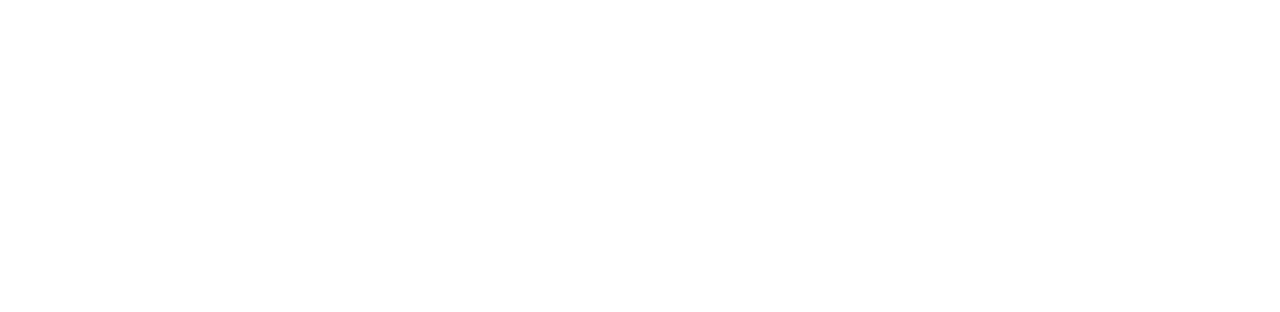
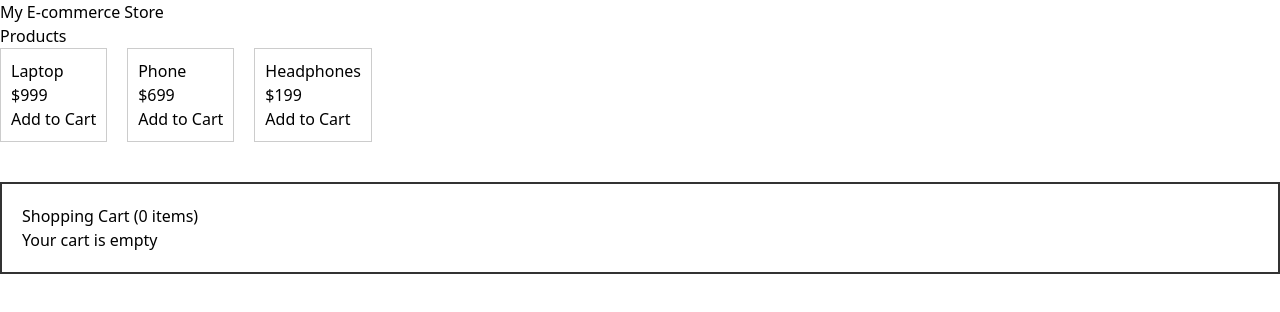
Before and after one commit to Prabesh2-004/Intern_Project, a React app in the folder frontend/: page / in a window 1280 px wide. Shown: the top 312 px of the page. Built offline with nearby package versions, Linux system fonts and the light colour scheme; the HTML template or start-up script is replaced by a standard one.

Commit message:
frontend created

```diff
--- a/frontend/src/App.jsx
+++ b/frontend/src/App.jsx
@@ -1,11 +1,18 @@
-import React from 'react'
+// src/App.jsx
+import { CartProvider } from './context/CartContext';
+import ProductList from './components/ProductList';
+import Cart from './components/Cart';
 
-const App = () => {
+function App() {
   return (
-    <div>
-
-    </div>
-  )
+    <CartProvider>
+      <div className="App">
+        <h1>My E-commerce Store</h1>
+        <ProductList />
+        <Cart />
+      </div>
+    </CartProvider>
+  );
 }
 
-export default App
+export default App;
--- /dev/null
+++ b/frontend/src/components/Cart.jsx
@@ -0,0 +1,63 @@
+// src/components/Cart.jsx
+import { useCart } from '../context/CartContext';
+
+const Cart = () => {
+  const {
+    cartItems,
+    updateQuantity,
+    removeFromCart,
+    clearCart,
+    getTotalPrice,
+    getTotalItems
+  } = useCart();
+
+  return (
+    <div style={{ marginTop: '40px', border: '2px solid #333', padding: '20px' }}>
+      <h2>Shopping Cart ({getTotalItems()} items)</h2>
+
+      {cartItems.length === 0 ? (
+        <p>Your cart is empty</p>
+      ) : (
+        <>
+          {cartItems.map(item => (
+            <div key={item.id} style={{
+              display: 'flex',
+              justifyContent: 'space-between',
+              alignItems: 'center',
+              padding: '10px',
+              borderBottom: '1px solid #eee'
+            }}>
+              <div>
+                <h4>{item.name}</h4>
+                <p>${item.price}</p>
+              </div>
+
+              <div style={{ display: 'flex', gap: '10px', alignItems: 'center' }}>
+                <button onClick={() => updateQuantity(item.id, item.quantity - 1)}>
+                  -
+                </button>
+                <span>{item.quantity}</span>
+                <button onClick={() => updateQuantity(item.id, item.quantity + 1)}>
+                  +
+                </button>
+                <span>${item.price * item.quantity}</span>
+                <button onClick={() => removeFromCart(item.id)}>
+                  Remove
+                </button>
+              </div>
+            </div>
+          ))}
+
+          <div style={{ marginTop: '20px' }}>
+            <h3>Total: ${getTotalPrice()}</h3>
+            <button onClick={clearCart} style={{ marginTop: '10px' }}>
+              Clear Cart
+            </button>
+          </div>
+        </>
+      )}
+    </div>
+  );
+};
+
+export default Cart;
--- /dev/null
+++ b/frontend/src/components/ProductList.jsx
@@ -0,0 +1,31 @@
+// src/components/ProductList.jsx
+import { useCart } from '../context/CartContext';
+
+const ProductList = () => {
+  const { addToCart } = useCart();
+
+  const products = [
+    { id: 1, name: 'Laptop', price: 999 },
+    { id: 2, name: 'Phone', price: 699 },
+    { id: 3, name: 'Headphones', price: 199 }
+  ];
+
+  return (
+    <div>
+      <h2>Products</h2>
+      <div style={{ display: 'flex', gap: '20px' }}>
+        {products.map(product => (
+          <div key={product.id} style={{ border: '1px solid #ccc', padding: '10px' }}>
+            <h3>{product.name}</h3>
+            <p>${product.price}</p>
+            <button onClick={() => addToCart(product)}>
+              Add to Cart
+            </button>
+          </div>
+        ))}
+      </div>
+    </div>
+  );
+};
+
+export default ProductList;
--- /dev/null
+++ b/frontend/src/context/CartContext.jsx
@@ -0,0 +1,93 @@
+// src/context/CartContext.jsx
+import { createContext, useContext, useState } from 'react';
+
+// Step 1: Create the context
+const CartContext = createContext();
+
+// Step 2: Create a custom hook for easy access
+export const useCart = () => {
+  const context = useContext(CartContext);
+  if (!context) {
+    throw new Error('useCart must be used within CartProvider');
+  }
+  return context;
+};
+
+// Step 3: Create the Provider component
+export const CartProvider = ({ children }) => {
+  const [cartItems, setCartItems] = useState([]);
+
+  // Add item to cart
+  const addToCart = (product) => {
+    setCartItems((prevItems) => {
+      // Check if item already exists
+      const existingItem = prevItems.find(item => item.id === product.id);
+
+      if (existingItem) {
+        // If exists, increase quantity
+        return prevItems.map(item =>
+          item.id === product.id
+            ? { ...item, quantity: item.quantity + 1 }
+            : item
+        );
+      } else {
+        // If new item, add with quantity 1
+        return [...prevItems, { ...product, quantity: 1 }];
+      }
+    });
+  };
+
+  // Update quantity
+  const updateQuantity = (productId, newQuantity) => {
+    if (newQuantity <= 0) {
+      removeFromCart(productId);
+      return;
+    }
+
+    setCartItems((prevItems) =>
+      prevItems.map(item =>
+        item.id === productId
+          ? { ...item, quantity: newQuantity }
+          : item
+      )
+    );
+  };
+
+  // Remove item from cart
+  const removeFromCart = (productId) => {
+    setCartItems((prevItems) =>
+      prevItems.filter(item => item.id !== productId)
+    );
+  };
+
+  // Clear entire cart
+  const clearCart = () => {
+    setCartItems([]);
+  };
+
+  // Calculate total price
+  const getTotalPrice = () => {
+    return cartItems.reduce((total, item) => total + (item.price * item.quantity), 0);
+  };
+
+  // Calculate total items
+  const getTotalItems = () => {
+    return cartItems.reduce((total, item) => total + item.quantity, 0);
+  };
+
+  const value = {
+    cartItems,
+    addToCart,
+    updateQuantity,
+    removeFromCart,
+    clearCart,
+    getTotalPrice,
+    getTotalItems
+  };
+
+  return (
+    <CartContext.Provider value={value}>
+      {children}
+    </CartContext.Provider>
+  );
+};
```
